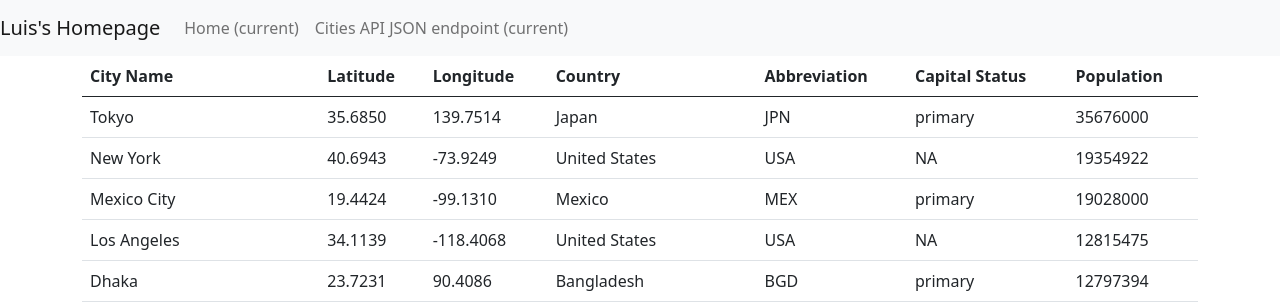
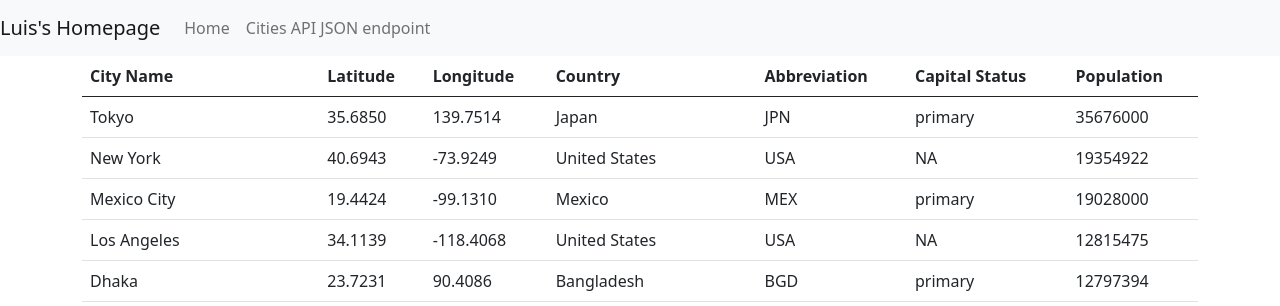
Before and after one commit to lchave/IS601_PythonDockerFlaskMySQLPyCharm02, a Flask app: page / in a window 1280 px wide. Shown: the top 306 px of the page. Run offline with Flask 2, Linux system fonts and the light colour scheme; data comes from the database, SQL or seed files in the repository; data that the repository does not hold is empty.

Commit message:
Task: Updated Layout

```diff
--- a/app/templates/layout.html
+++ b/app/templates/layout.html
@@ -28,10 +28,10 @@
             <div class="collapse navbar-collapse" id="navbarNavDropdown">
                 <ul class="navbar-nav">
                     <li class="nav-item active">
-                        <a class="nav-link" href="/">Home <span class="sr-only">(current)</span></a>
+                        <a class="nav-link" href="/"><span class="sr-only">Home</span></a>
                     </li>
                     <li class="nav-item active">
-                        <a class="nav-link" href="api/cities">Cities API JSON endpoint <span class="sr-only">(current)</span></a>
+                        <a class="nav-link" href="api/cities"><span class="sr-only">Cities API JSON endpoint</span></a>
                     </li>
                 </ul>
             </div>
```
